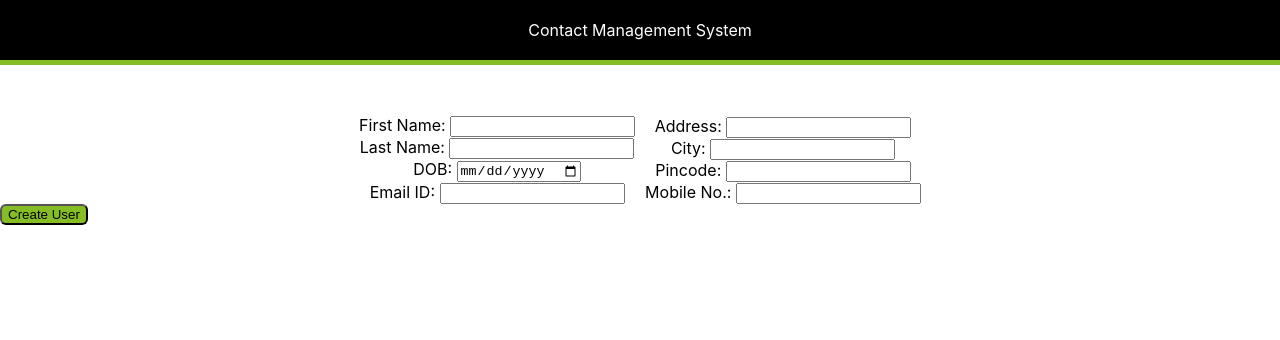
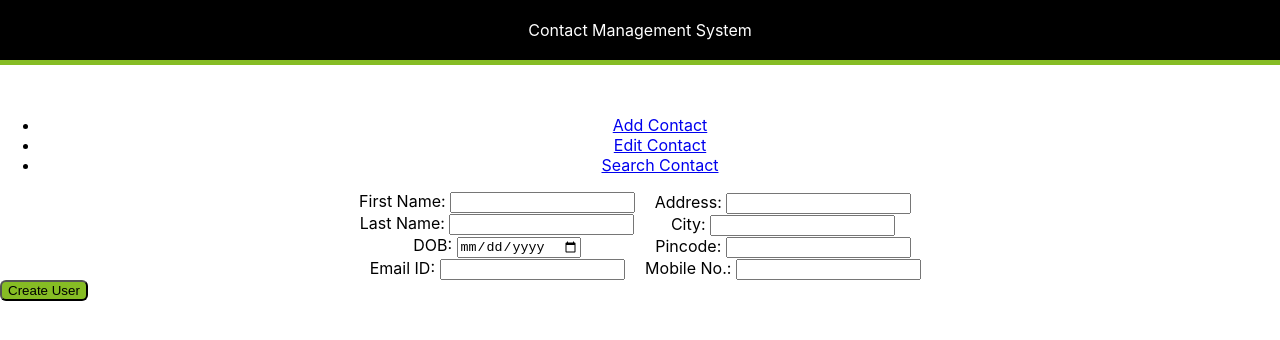
Before and after one commit to modak-saundarya/ContactManagementSystem-NFJF, a React (Create React App) app in the folder Client/: page / in a window 1280 px wide. Shown: the top 340 px of the page. Built offline with nearby package versions, Linux system fonts and the light colour scheme.

Commit message:
changes again

```diff
--- a/Client/src/App.js
+++ b/Client/src/App.js
@@ -1,6 +1,7 @@
 import { useState } from 'react';
 import './App.css';
-import './styles.css'
+import './styles.css';
+import { Link } from 'react-router-dom';
 import Table from './Table';
 import AddContact from './AddContact';
 
@@ -13,6 +14,15 @@ function App() {
     <div className="App">
       {/* Heading of the project........................................ */}
       <header>Contact Management System</header>
+      <div>
+        <ul>
+          <li><Link to="/">Add Contact</Link> </li>
+          <li><Link to="/edit">Edit Contact</Link> </li>
+          <li><Link to="/table">Search Contact </Link> </li>
+
+
+        </ul>
+      </div>
 
 
       <AddContact/>
```
